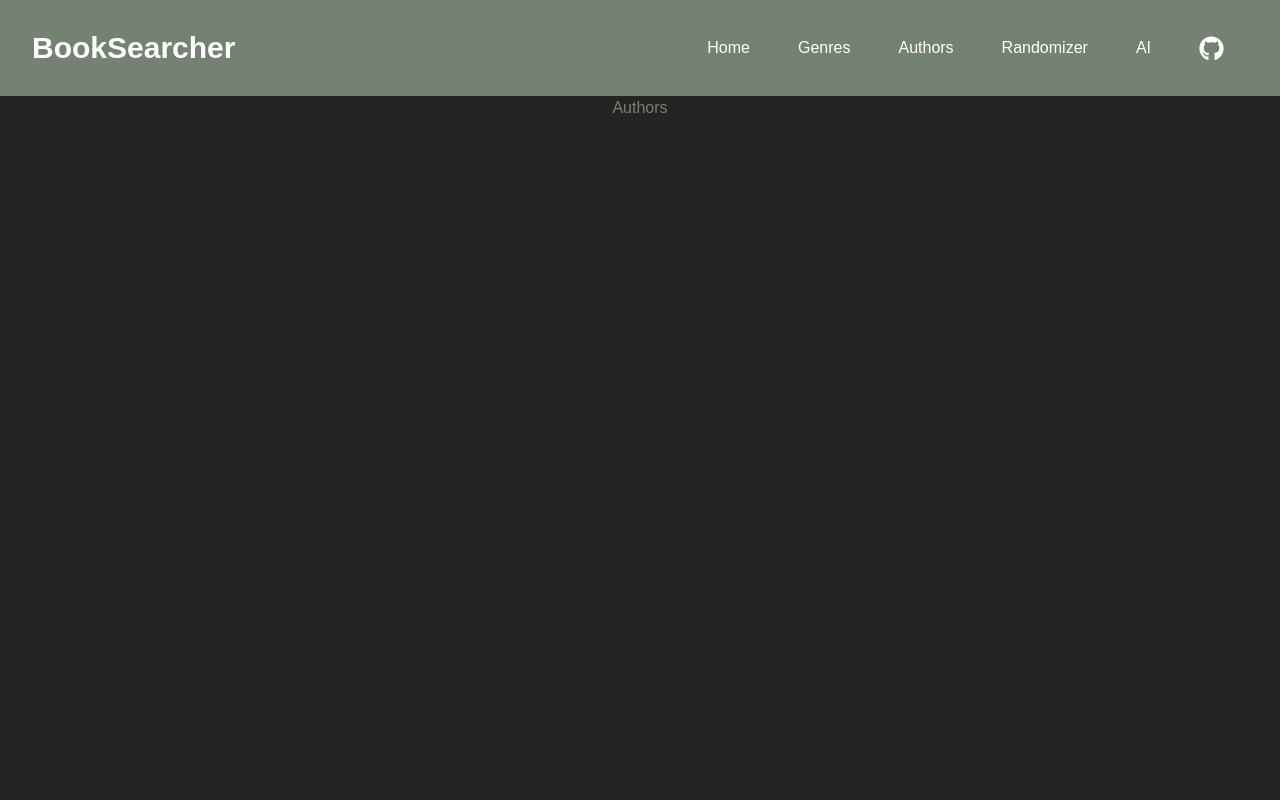
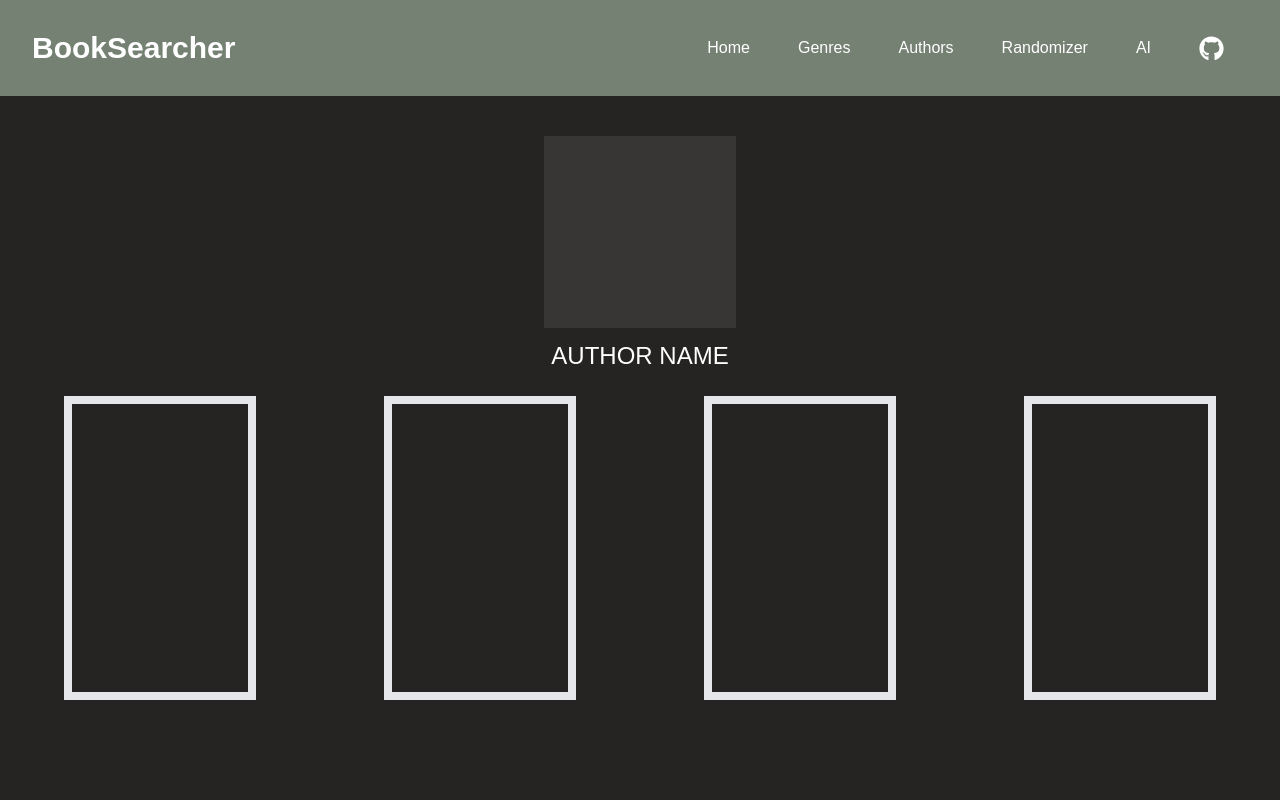
Before and after one commit to av1ad/book-searcher, a React (Vite) app: page /authors in a window 1280 px wide. Shown: the top 800 px of the page. Built offline with nearby package versions, Linux system fonts and the light colour scheme; a web font is replaced by a local one.

Commit message:
Added author page

```diff
--- a/src/components/author/authors.tsx
+++ b/src/components/author/authors.tsx
@@ -7,7 +7,18 @@ export default function authors() {
     <>
       <Header />
       <div className="h-screen">
-        <h1>Authors</h1>
+        <div>
+          <div className="bg-[#D9D9D9] bg-opacity-10 mt-10 mx-auto h-48 w-48"></div>
+            <h1 className="text-2xl p-3 text-white uppercase bold">Author Name</h1>
+        </div>
+        <div className="books">
+          <ul className="grid lg:grid-cols-4 md:grid-cols-4 sm:grid-cols-2 justify-items-center">
+            <li className="border-[.5em] w-[12em] h-[19em] m-3"></li>
+            <li className="border-[.5em] w-[12em] h-[19em] m-3"></li>
+            <li className="border-[.5em] w-[12em] h-[19em] m-3"></li>
+            <li className="border-[.5em] w-[12em] h-[19em] m-3"></li>
+          </ul>
+        </div>
       </div>
       <Footer />
     </>
```
